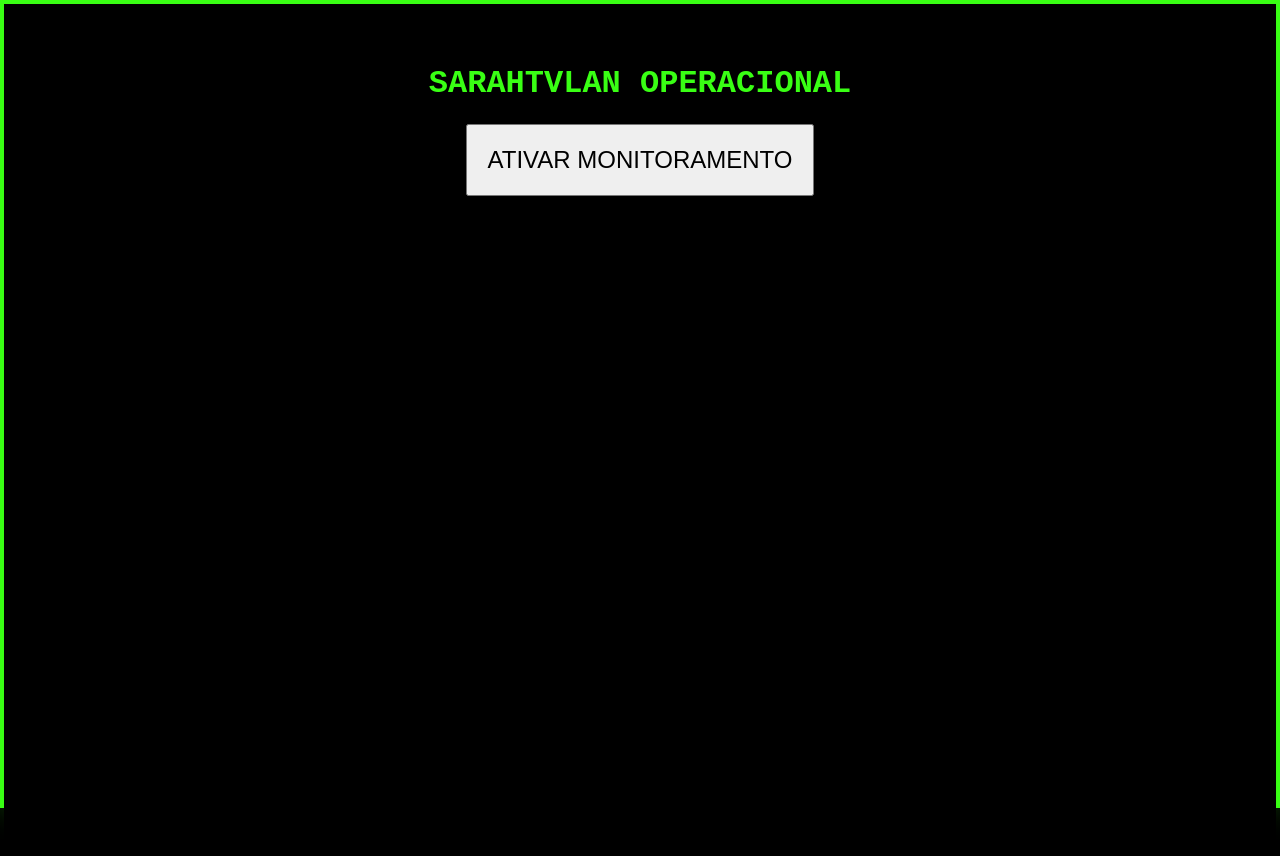
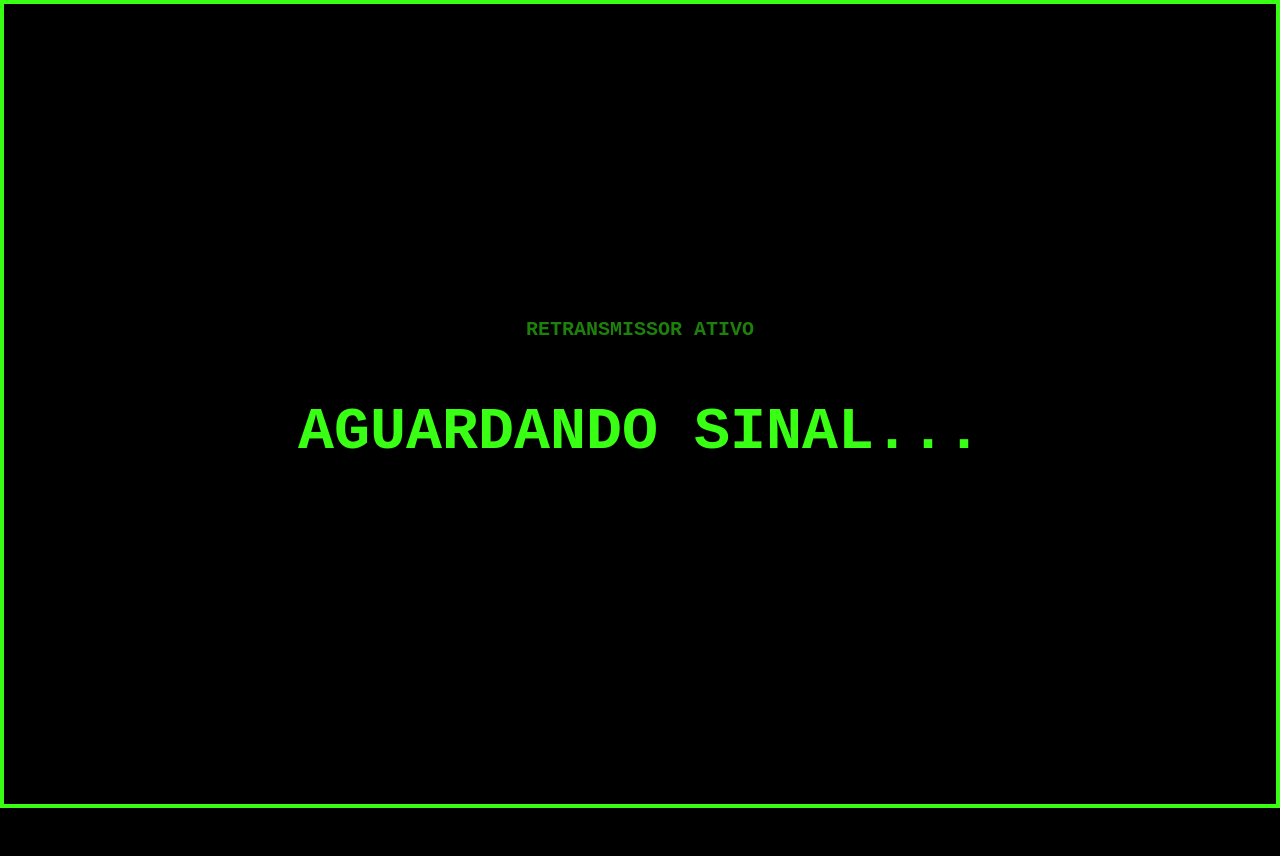
Before and after one commit to tiagameshow-arch/SARAHTVLAN, a React (Vite) app: page / in a window 1280 px wide. Shown: the top 856 px of the page. After the commit the page ends 808 px from the top, so only its background shows below. Built offline with nearby package versions, Linux system fonts and the light colour scheme.

Commit message:
Update App.tsx

```diff
--- a/src/App.tsx
+++ b/src/App.tsx
@@ -1,21 +1,69 @@
-import React, { useState } from 'react';
+import React, { useState, useEffect } from 'react';
+import { BrowserRouter as Router, Routes, Route, Link } from 'react-router-dom';
 
-// Definimos o componente diretamente aqui
-function PainelPrincipal() {
+// --- COMPONENTE: A TELA DA TV (O que o público vê) ---
+const TelaTV = () => {
+  const [mensagem, setMensagem] = useState("AGUARDANDO SINAL...");
+  const [corFundo, setCorFundo] = useState("#000");
+
+  // Aqui no futuro conectaremos o Firebase para mudar o estado sozinho
   return (
-    <div style={{ padding: '40px', textAlign: 'center', color: '#39FF14', background: '#000', minHeight: '100vh' }}>
-      <h1>SARAHTVLAN OPERACIONAL</h1>
-      <button
-        style={{ padding: '20px', fontSize: '24px', cursor: 'pointer' }}
-        onClick={() => alert('O sistema está rodando!')}
-      >
-        ATIVAR MONITORAMENTO
-      </button>
+    <div style={{
+      background: corFundo,
+      height: '100vh',
+      display: 'flex',
+      flexDirection: 'column',
+      justifyContent: 'center',
+      alignItems: 'center',
+      color: '#39FF14',
+      transition: 'all 0.5s ease'
+    }}>
+      <h2 style={{ fontSize: '20px', opacity: 0.5 }}>RETRANSMISSOR ATIVO</h2>
+      <h1 style={{ fontSize: '60px', textAlign: 'center' }}>{mensagem}</h1>
     </div>
   );
+};
+
+// --- COMPONENTE: O PAINEL DE CONTROLE (O que você usa) ---
+const PainelControle = () => {
+  return (
+    <div style={{ padding: '30px', background: '#1a1a1a', minHeight: '100vh', color: 'white' }}>
+      <h1>🎛️ CONTROLE DE TRANSMISSÃO</h1>
+      <hr />
+
+      <div style={{ marginTop: '20px', display: 'grid', gap: '10px' }}>
+        <h3>Comandos de Tela:</h3>
+        <button style={btnStyle} onClick={() => alert('Enviando: TRANSMISSÃO AO VIVO')}>🔴 ENTRAR AO VIVO</button>
+        <button style={btnStyle} onClick={() => alert('Enviando: PLAYLIST MUSICAL')}>🎵 ATIVAR PLAYLIST</button>
+        <button style={{...btnStyle, background: 'red'}} onClick={() => alert('Enviando: FORA DO AR')}>⚠️ DESLIGAR SINAL</button>
+      </div>
+
+      <div style={{ marginTop: '40px', padding: '10px', background: '#333' }}>
+        <p>Link da TV: <code>sarahtvlan.vercel.app/</code></p>
+      </div>
+    </div>
+  );
+};
+
+// Estilo simples para os botões do controle
+const btnStyle = {
+  padding: '15px',
+  fontSize: '18px',
+  background: '#39FF14',
+  border: 'none',
+  borderRadius: '8px',
+  cursor: 'pointer',
+  fontWeight: 'bold'
+};
+
+// --- COMPONENTE PRINCIPAL (Roteador) ---
+export default function App() {
+  return (
+    <Router>
+      <Routes>
+        <Route path="/" element={<TelaTV />} />
+        <Route path="/controle" element={<PainelControle />} />
+      </Routes>
+    </Router>
+  );
 }
-
-// O App chama o componente acima
-export default function App() {
-  return <PainelPrincipal />;
-}
```
